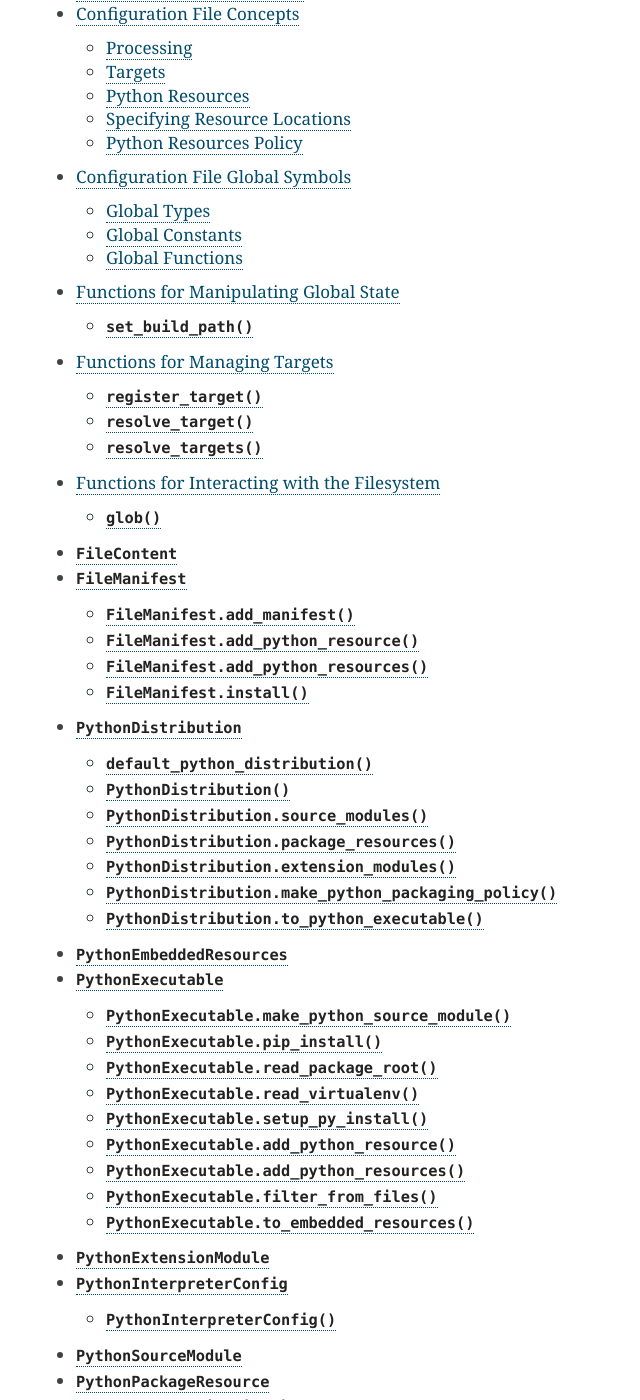
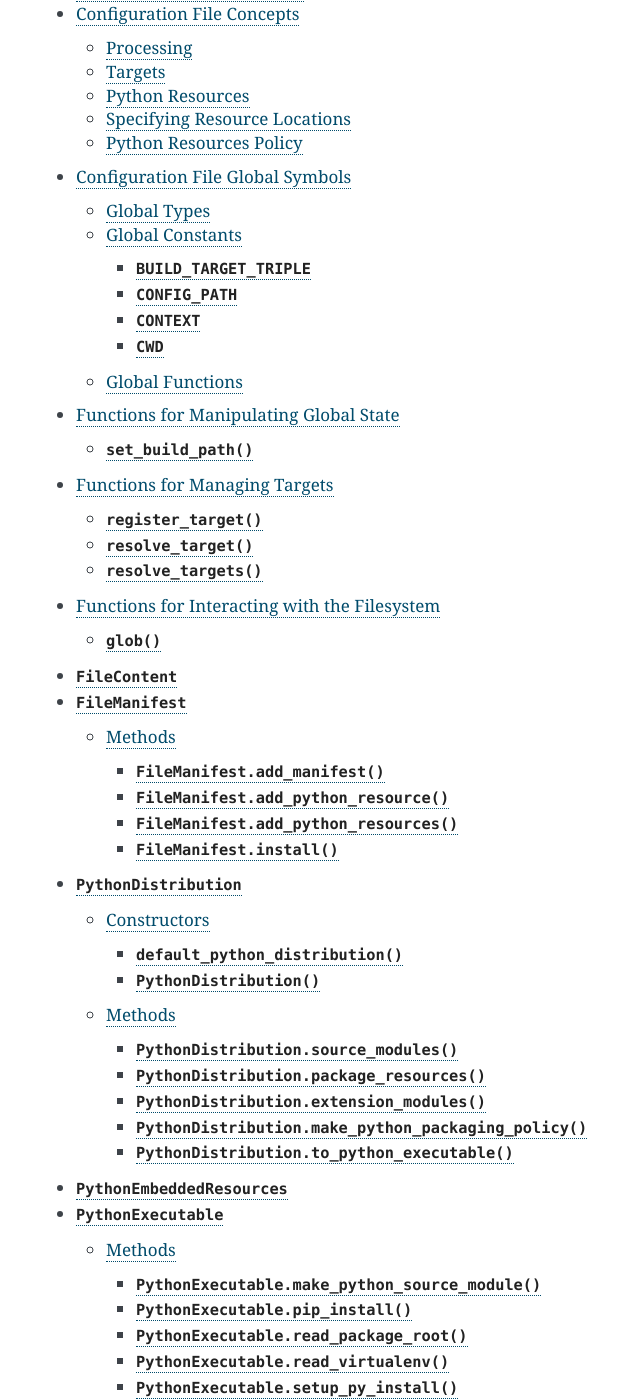
Before and after one commit to indygreg/PyOxidizer, a Sphinx documentation site: the page built from docs/config.rst, in a window 1280 px wide and 1400 px high, scrolled down 230 px. Shown: the whole window, without its empty margins (374-1014 px from the left). Built offline with Sphinx 7.4.7, drawn with Linux system fonts in a browser that asks for light colours; the version number is read from the project's files by our own code.

Commit message:
docs: group methods and constructors
This adds a nice hierarchy to things.

```diff
--- a/docs/config.rst
+++ b/docs/config.rst
@@ -11,7 +11,7 @@ Starlark is a dialect of Python intended to be used as a configuration
 language and the syntax should be familiar to any Python programmer.
 
 .. toctree::
-   :maxdepth: 2
+   :maxdepth: 3
 
    config_locating
    config_concepts
--- a/docs/config_type_file_manifest.rst
+++ b/docs/config_type_file_manifest.rst
@@ -12,17 +12,20 @@ filesystem layout of an installed application.
 Conceptually, a ``FileManifest`` is a dict mapping relative paths to
 file content.
 
+Methods
+=======
+
 .. _config_file_manifest_add_manifest:
 
 ``FileManifest.add_manifest()``
-===============================
+-------------------------------
 
 This method overlays another ``FileManifest`` on this one. If the other
 manifest provides a path already in this manifest, its content will be
 replaced by what is in the other manifest.
 
 ``FileManifest.add_python_resource()``
-======================================
+--------------------------------------
 
 This method adds a Python resource to a ``FileManifest`` instance in
 a specified directory prefix.
@@ -41,7 +44,7 @@ This method can be used to place the Python resources derived from another
 type or action in the filesystem next to an application binary.
 
 ``FileManifest.add_python_resources()``
-=======================================
+---------------------------------------
 
 This method adds an iterable of Python resources to a ``FileManifest``
 instance in a specified directory prefix. This is effectively a wrapper
@@ -55,7 +58,7 @@ source modules in a directory named ``lib``::
    m.add_python_resources(dist.source_modules())
 
 ``FileManifest.install()``
-==========================
+--------------------------
 
 This method writes the content of the ``FileManifest`` to a directory
 specified by ``path``. The path is evaluated relative to the path
--- a/docs/config_type_python_distribution.rst
+++ b/docs/config_type_python_distribution.rst
@@ -9,6 +9,9 @@ distribution is an entity that defines an implementation of Python. This
 entity can be used to create a binary embedding or running Python and
 can be used to execute Python code.
 
+Constructors
+============
+
 Instances of ``PythonDistribution`` can be constructed via a constructor
 function or via
 :any:`default_python_distribution() <config_default_python_distribution>`.
@@ -16,7 +19,7 @@ function or via
 .. _config_default_python_distribution:
 
 ``default_python_distribution()``
-=================================
+---------------------------------
 
 Resolves the default ``PythonDistribution``.
 
@@ -78,7 +81,7 @@ need to build your own distribution or change the distribution manually.
 .. _config_python_distribution_init:
 
 ``PythonDistribution()``
-========================
+------------------------
 
 Construct a ``PythonDistribution`` from arguments.
 
@@ -123,15 +126,18 @@ Examples:
    )
 
 
+Methods
+=======
+
 ``PythonDistribution.source_modules()``
-=======================================
+---------------------------------------
 
 Returns a ``list`` of
 :ref:`config_type_python_source_module`
 representing Python source modules present in this distribution.
 
 ``PythonDistribution.package_resources()``
-==========================================
+------------------------------------------
 
 Returns a ``list`` of
 :ref:`config_type_python_package_resource`
@@ -143,7 +149,7 @@ with test packages are included.
 .. _config_python_distribution_extension_modules:
 
 ``PythonDistribution.extension_modules()``
-==========================================
+------------------------------------------
 
 Returns a ``list`` of
 :ref:`config_type_python_extension_module`
@@ -154,7 +160,7 @@ There may exist multiple extensions with the same name.
 .. _config_python_distribution_make_python_packaging_policy:
 
 ``PythonDistribution.make_python_packaging_policy()``
-=====================================================
+-----------------------------------------------------
 
 Obtain a
 :ref:`config_type_python_packaging_policy`
@@ -166,7 +172,7 @@ distribution.
 .. _config_python_distribution_to_python_executable:
 
 ``PythonDistribution.to_python_executable()``
-=============================================
+---------------------------------------------
 
 This method constructs a :ref:`config_type_python_executable` instance. It
 essentially says *build an executable embedding Python from this
--- a/docs/config_type_python_executable.rst
+++ b/docs/config_type_python_executable.rst
@@ -12,10 +12,13 @@ Instances are constructed from :ref:`config_type_python_distribution`
 instances using
 :ref:`config_python_distribution_to_python_executable`.
 
+Methods
+=======
+
 .. _config_python_executable_make_python_source_module:
 
 ``PythonExecutable.make_python_source_module()``
-================================================
+------------------------------------------------
 
 This method creates a ``PythonSourceModule`` instance suitable for use with
 the executable being built.
@@ -34,7 +37,7 @@ Arguments are as follows:
 .. _config_python_executable_pip_install:
 
 ``PythonExecutable.pip_install()``
-==================================
+----------------------------------
 
 This method runs ``pip install <args>`` with settings appropriate to target
 the executable being built.
@@ -57,7 +60,7 @@ application.
 .. _config_python_executable_read_package_root:
 
 ``PythonExecutable.read_package_root()``
-========================================
+----------------------------------------
 
 This method discovers resources from a directory on the filesystem.
 
@@ -93,7 +96,7 @@ The returned resources are typically added to a ``FileManifest`` or
 .. _config_python_executable_read_virtualenv:
 
 ``PythonExecutable.read_virtualenv()``
-======================================
+--------------------------------------
 
 This method attempts to read Python resources from an already built
 virtualenv.
@@ -123,7 +126,7 @@ The returned resources are typically added to a ``FileManifest`` or
 .. _config_python_executable_setup_py_install:
 
 ``PythonExecutable.setup_py_install()``
-=======================================
+---------------------------------------
 
 This method runs ``python setup.py install`` against a package at the
 specified path.
@@ -152,7 +155,7 @@ The returned resources are typically added to a ``FileManifest`` or
 .. _config_python_executable_add_python_resource:
 
 ``PythonExecutable.add_python_resource()``
-==========================================
+------------------------------------------
 
 This method registers a Python resource of various types with the instance.
 
@@ -172,7 +175,7 @@ resources.
 .. _config_python_executable_add_python_resources:
 
 ``PythonExecutable.add_python_resources()``
-===========================================
+-------------------------------------------
 
 This method registers an iterable of Python resources of various types.
 This method is identical to
@@ -182,7 +185,7 @@ an iterable of resources. All other arguments are identical.
 .. _config_python_executable_filter_from_files:
 
 ``PythonExecutable.filter_from_files()``
-========================================
+----------------------------------------
 
 This method filters all embedded resources (source modules, bytecode modules,
 and resource names) currently present on the instance through a set of
@@ -211,7 +214,7 @@ registered with the instance.
 .. _config_python_executable_to_embedded_resources:
 
 ``PythonExecutable.to_embedded_resources()``
-============================================
+--------------------------------------------
 
 Obtains a :ref:`config_type_python_embedded_resources` instance representing
 resources to be made available to the Python interpreter.
--- a/docs/config_type_python_interpreter_config.rst
+++ b/docs/config_type_python_interpreter_config.rst
@@ -18,10 +18,13 @@ in this type.
    config type is not relevant to you and can be omitted from your config
    file.
 
+Constructors
+============
+
 .. _config_python_interpreter_config_init:
 
 ``PythonInterpreterConfig()``
-=============================
+-----------------------------
 
 The ``PythonInterpreterConfig()`` constructor function can be called to
 create a new instance of this type.
```
